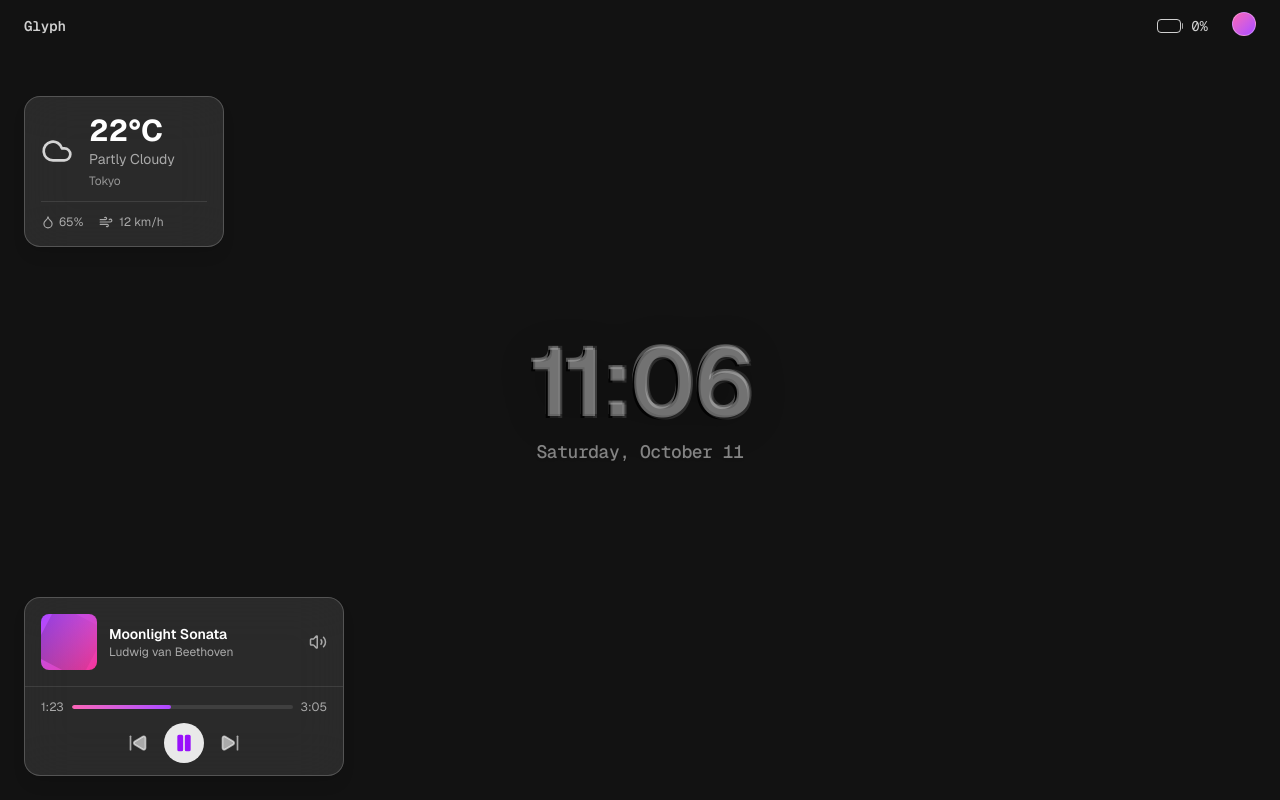
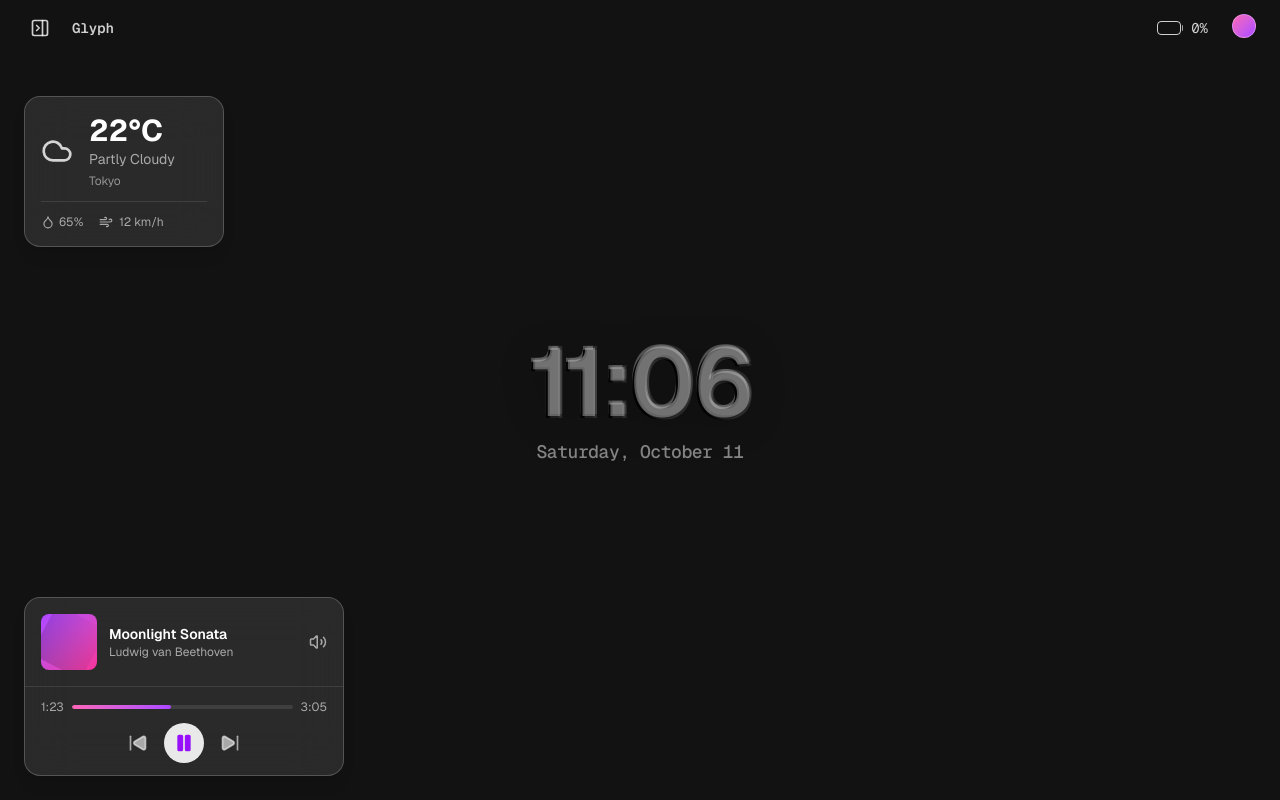
Before and after one commit to shashwtd/glyph, a Next.js app: page / in a window 1280 px wide. Built offline with nearby package versions, Linux system fonts and the light colour scheme.

Commit message:
Added fancy sidebar with animations + organized widgets in separate folder to avoid confusion

```diff
--- a/src/app/page.tsx
+++ b/src/app/page.tsx
@@ -1,24 +1,50 @@
 "use client";
 
+import { useState } from "react";
+import { motion } from "framer-motion";
 import TopBar from "@/components/TopBar";
-import SpotifyWidget from "@/components/SpotifyWidget";
-import TimeWidget from "@/components/TimeWidget";
-import WeatherWidget from "@/components/WeatherWidget";
+import Sidebar, { SIDEBAR_WIDTH } from "@/components/Sidebar";
+import SpotifyWidget from "@/components/widgets/SpotifyWidget";
+import TimeWidget from "@/components/widgets/TimeWidget";
+import WeatherWidget from "@/components/widgets/WeatherWidget";
 
 export default function Home() {
+    const [isSidebarOpen, setIsSidebarOpen] = useState(false);
+
     return (
-        <main className="relative flex min-h-screen flex-col items-center justify-center overflow-hidden">
-            <div className="absolute inset-0 bg-cover bg-center bg-no-repeat"/>
-            <div className="absolute inset-0 noise-texture" />
+        <div className="relative min-h-screen">
+            <Sidebar
+                isOpen={isSidebarOpen}
+                onClose={() => setIsSidebarOpen(false)}
+            />
 
-            <TopBar />
-            <WeatherWidget />
+            <TopBar
+                onMenuClick={() => setIsSidebarOpen(!isSidebarOpen)}
+                isSidebarOpen={isSidebarOpen}
+            />
 
-            <div className="relative z-10 w-screen h-screen flex flex-col items-center justify-center gap-4">
-                <TimeWidget />
-            </div>
+            <motion.main
+                className="relative flex flex-col items-center justify-center overflow-hidden min-h-screen"
+                animate={{
+                    marginLeft: isSidebarOpen ? SIDEBAR_WIDTH : 0,
+                }}
+                transition={{
+                    type: "spring",
+                    stiffness: 400,
+                    damping: 40,
+                }}
+            >
+                <div className="absolute inset-0 bg-cover bg-center bg-no-repeat" />
+                <div className="absolute inset-0 noise-texture" />
 
-            <SpotifyWidget />
-        </main>
+                <WeatherWidget />
+
+                <div className="relative z-10 w-full h-screen flex flex-col items-center justify-center gap-4">
+                    <TimeWidget />
+                </div>
+
+                <SpotifyWidget />
+            </motion.main>
+        </div>
     );
 }
--- /dev/null
+++ b/src/components/Sidebar.tsx
@@ -0,0 +1,42 @@
+"use client";
+
+import { motion, AnimatePresence } from "framer-motion";
+
+interface SidebarProps {
+    isOpen: boolean;
+    onClose: () => void;
+}
+
+const SIDEBAR_WIDTH = 260;
+
+export default function Sidebar({ isOpen, onClose }: SidebarProps) {
+    return (
+        <AnimatePresence>
+            {isOpen && (
+                <motion.aside
+                    initial={{ x: -SIDEBAR_WIDTH }}
+                    animate={{ x: 0 }}
+                    exit={{ x: -SIDEBAR_WIDTH }}
+                    transition={{
+                        type: "spring",
+                        stiffness: 400,
+                        damping: 40,
+                    }}
+                    className="fixed left-0 top-0 h-screen z-20 border-r border-white/10 overflow-hidden"
+                    style={{ width: SIDEBAR_WIDTH }}
+                >
+                    <div className="absolute inset-0 bg-[#0a0a0a]" />
+                    <div className="absolute inset-0 noise-texture opacity-60" />
+
+                    <div className="relative flex flex-col h-full font-mono text-white/80 pt-14">
+                        <div className="flex-1 overflow-y-auto p-4">
+                            {/* Sidebar content goes here */}
+                        </div>
+                    </div>
+                </motion.aside>
+            )}
+        </AnimatePresence>
+    );
+}
+
+export { SIDEBAR_WIDTH };
--- a/src/components/TopBar.tsx
+++ b/src/components/TopBar.tsx
@@ -2,7 +2,15 @@
 
 import { useState, useEffect, useRef } from "react";
 import { motion, AnimatePresence } from "framer-motion";
-import { User, Settings, Link2, LogOut, Pencil, Zap } from "lucide-react";
+import {
+    User,
+    Settings,
+    Link2,
+    LogOut,
+    Pencil,
+    Zap,
+    PanelRightClose,
+} from "lucide-react";
 import useBatteryStatus, { BatteryStatus } from "@/hooks/useBatteryStatus";
 
 const MENU_ITEMS = [
@@ -11,7 +19,12 @@ const MENU_ITEMS = [
     { name: "Connections", icon: Link2 },
 ];
 
-export default function TopBar() {
+interface TopBarProps {
+    onMenuClick: () => void;
+    isSidebarOpen: boolean;
+}
+
+export default function TopBar({ onMenuClick, isSidebarOpen }: TopBarProps) {
     const [profileOpen, setProfileOpen] = useState(false);
     const profileRef = useRef<HTMLDivElement>(null);
     const batteryStatus: BatteryStatus | null = useBatteryStatus();
@@ -36,8 +49,27 @@ export default function TopBar() {
     }, [profileOpen]);
 
     return (
-        <div className="absolute top-0 left-0 right-0 z-20 flex items-center justify-between select-none px-3 sm:px-6 py-2 sm:py-3 font-mono text-white/80 text-xs sm:text-sm">
+        <div className="absolute top-0 left-0 right-0 z-30 flex items-center justify-between select-none px-3 sm:px-6 py-2 sm:py-3 font-mono text-white/80 text-xs sm:text-sm">
             <div className="flex items-center gap-2 sm:gap-4">
+                <motion.button
+                    className="p-1.5 w-max h-max rounded-lg cursor-pointer"
+                    onClick={onMenuClick}
+                    whileHover={{
+                        backgroundColor: "rgba(255, 255, 255, 0.1)",
+                        scale: 1.05
+                    }}
+                    whileTap={{ scale: 0.95 }}
+                    transition={{ duration: 0.2 }}
+                >
+                    <motion.div
+                        animate={{
+                            rotate: isSidebarOpen ? 180 : 0,
+                        }}
+                        transition={{ duration: 0.3, ease: "easeInOut" }}
+                    >
+                        <PanelRightClose size={20} />
+                    </motion.div>
+                </motion.button>
                 <div className="font-semibold">Glyph</div>
             </div>
 
```
Also changed, not shown: src/components/widgets/SpotifyWidget.tsx (renamed from src/components/SpotifyWidget.tsx), src/components/widgets/TimeWidget.tsx (renamed from src/components/TimeWidget.tsx), src/components/widgets/WeatherWidget.tsx (renamed from src/components/WeatherWidget.tsx).
